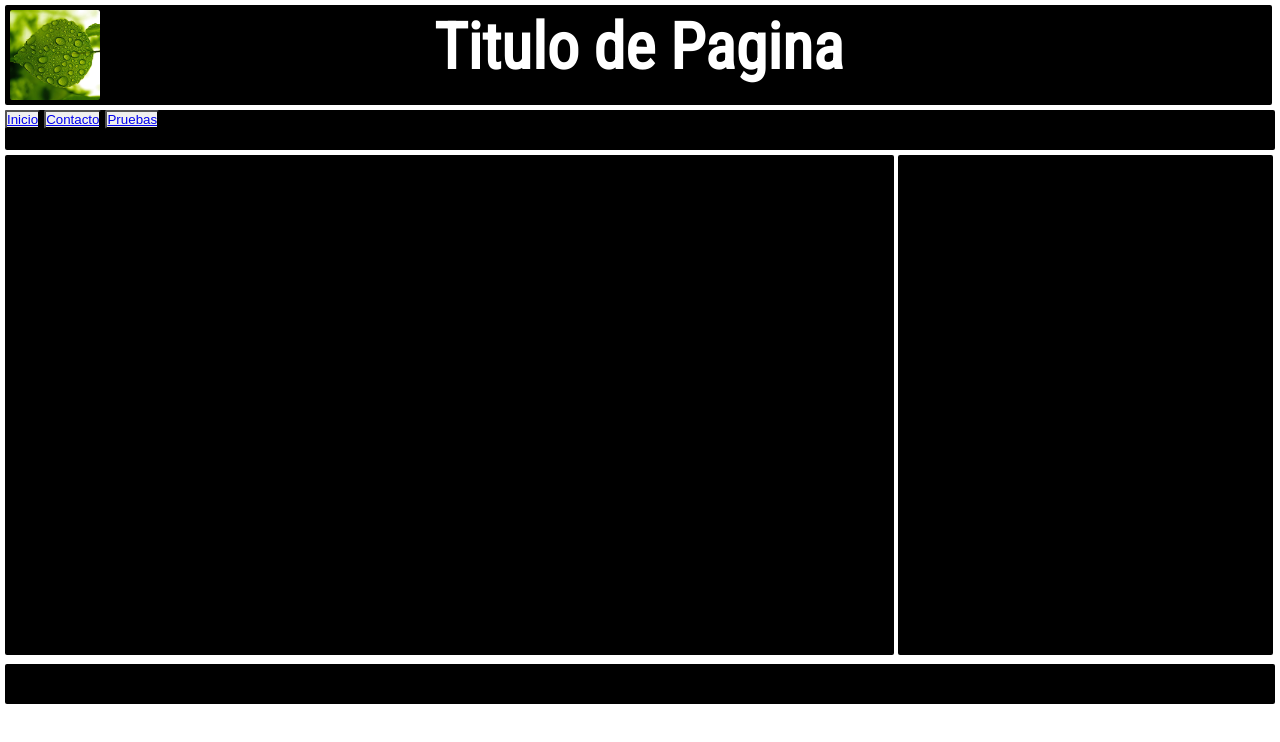
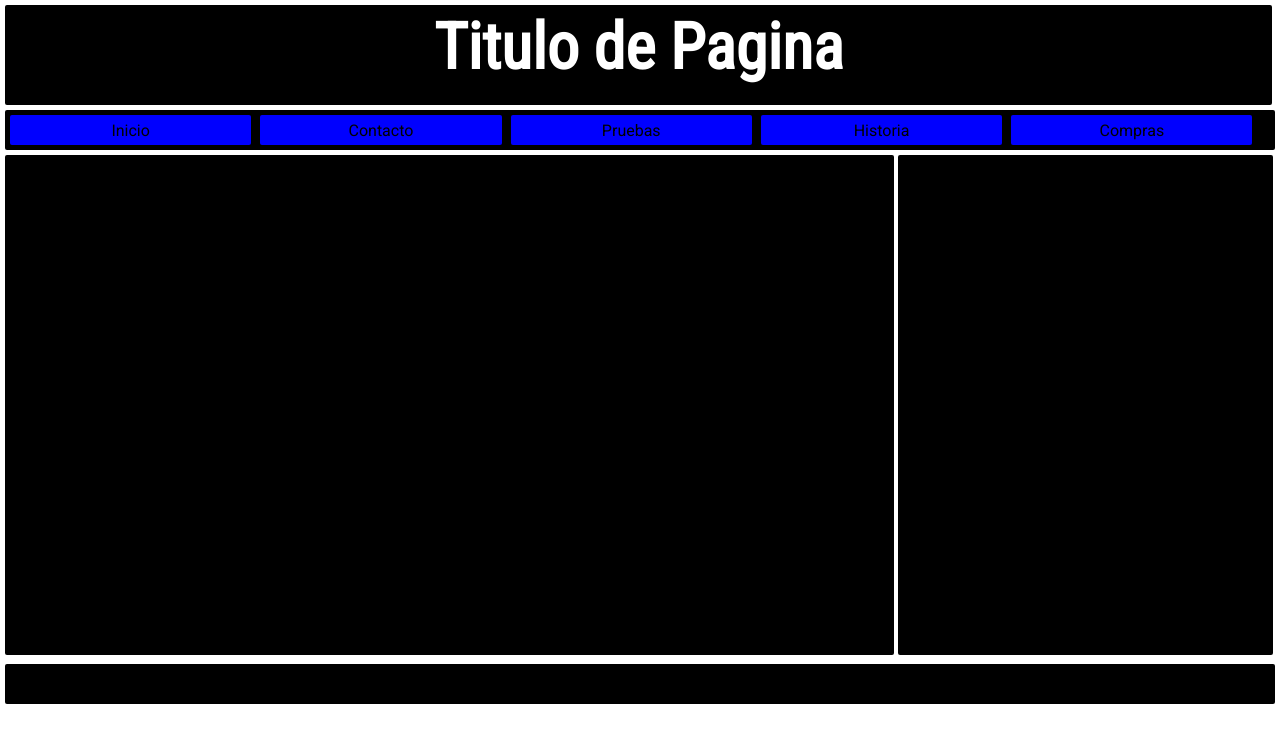
Before and after one commit to Aquaponia/Curso-de-JavaScript, a plain HTML site: page Index.html in a window 1280 px wide. Drawn offline with Linux system fonts and the light colour scheme.

Commit message:
se agregaron botones al nav

```diff
--- a/Estilos.css
+++ b/Estilos.css
@@ -11,7 +11,6 @@ body{
 	padding: 5px;
 	margin: 0;
 }
-
 #cabecera{
 	display: inline-block;
 	position: relative;
@@ -19,14 +18,6 @@ body{
 	background-color: black;
     width: 99%;
     height: 90px;
-}
-#icono{
-    position: absolute;
-	width: 90px;
-	height: 90px;
-	background-image: url(Imagenes/img1.jpg);
-	background-position: center;
-	background-size: cover;
 }
 #titulo{
 	margin: 0;
@@ -74,3 +65,22 @@ footer{
 	background-color: black;
 	margin-top:5px;
 }
+a{
+  text-decoration: none;
+  font-family: 'Roboto', sans-serif;
+  font-size: 16px;
+  text-align: center;
+  color: black;
+}
+button{
+    display: inline-block;
+	margin-left: 5px;
+	margin-top: 5px;
+	width: 19%;
+	height: 30px;
+    background-color: blue;
+    border-style: none;
+}
+#boton1{
+	left:20px;
+}
--- a/Index.html
+++ b/Index.html
@@ -7,13 +7,14 @@
 </head>
 <body>
     <header id="cabecera">
-        <div id="icono"></div>
         <h1 id="titulo">Titulo de Pagina</h1>
     </header>
     <nav>
-    	<button><a href="file:///C:/Users/ymedina/Desktop/Cursos/JavaScript/Index.html">Inicio</a></button>
-    	<button><a href="file:///C:/Users/ymedina/Desktop/Cursos/JavaScript/Index.html">Contacto</a></button>
-    	<button><a href="file:///C:/Users/ymedina/Desktop/Cursos/JavaScript/Index.html">Pruebas</a></button>
+    	<button id="boton1"><a href="file:///C:/Users/ymedina/Desktop/Cursos/JavaScript/Index.html">Inicio</a></button>
+    	<button id="boton2"><a href="file:///C:/Users/ymedina/Desktop/Cursos/JavaScript/Index.html">Contacto</a></button>
+    	<button id="boton3"><a href="file:///C:/Users/ymedina/Desktop/Cursos/JavaScript/Index.html">Pruebas</a></button>
+    	<button id="boton1"><a href="file:///C:/Users/ymedina/Desktop/Cursos/JavaScript/Index.html">Historia</a></button>
+    	<button id="boton1"><a href="file:///C:/Users/ymedina/Desktop/Cursos/JavaScript/Index.html">Compras</a></button>
     </nav>
     <div id="tronco">
     <section>
```
